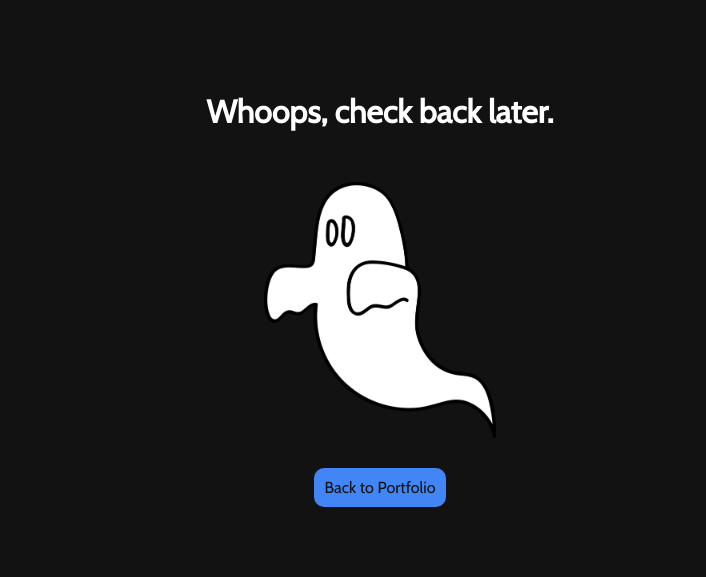
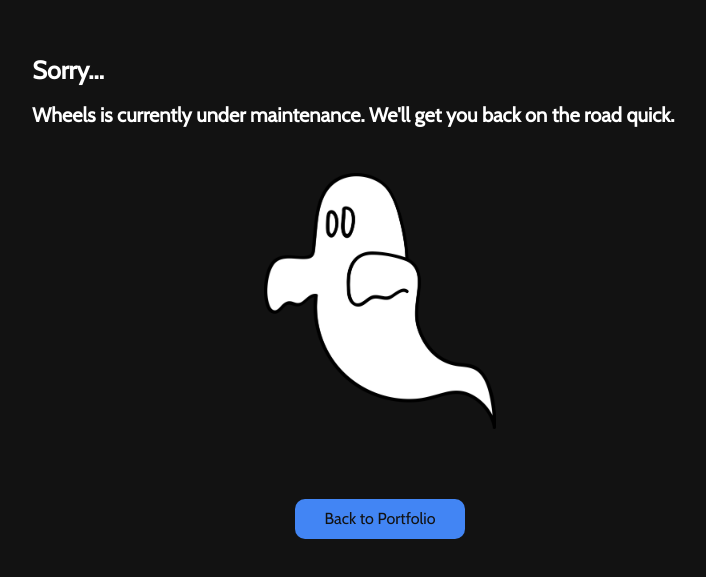
Before and after one commit to Gage-Dev/Wheels, a plain HTML site: page index.html in a window 1280 px wide. Shown: the part 111-688 px from the top of the page, without its empty margins (260-966 px from the left). Drawn offline with nearby package versions, Linux system fonts and the light colour scheme.

Commit message:
error message update

```diff
--- a/index.css
+++ b/index.css
@@ -13,13 +13,24 @@ body, html {
 
   h1 {
     color: #fff;
-}
+    font-size: 25px;
+    width: 60%;
+    text-align: left;
+    margin-bottom: 1px;
+  }
+
+  h2 {
+    color: #fff;
+    font-size: 20px;
+    width: 60%;
+    text-align: left;
+  }
 
   .ghost {
     width: 20%;
     margin-top: 30px;
     margin-bottom: 30px;
-}
+  }
 
   .container {
     text-align: center;
@@ -31,6 +42,9 @@ body, html {
   .button {
     background-color: #fff;
     color:rgb(18, 18, 18);
+    margin-top: 40px;
+    width: 150px;
+    height: 20px;
     padding: 10px;
     border-radius: 10px;
     text-decoration: none;
--- a/index.html
+++ b/index.html
@@ -9,7 +9,8 @@
 </head>
 <body>
     <div class="container">
-        <h1>Whoops, check back later.</h1>
+        <h1>Sorry...</h1>
+        <h2>Wheels is currently under maintenance. We'll get you back on the road quick.</h2>
         <img class="ghost" src="/Assets/ghosts-1775548_1280.png">
         <a class="button" href="https://gagebc.netlify.app">Back to Portfolio</a>
     </div>
```
